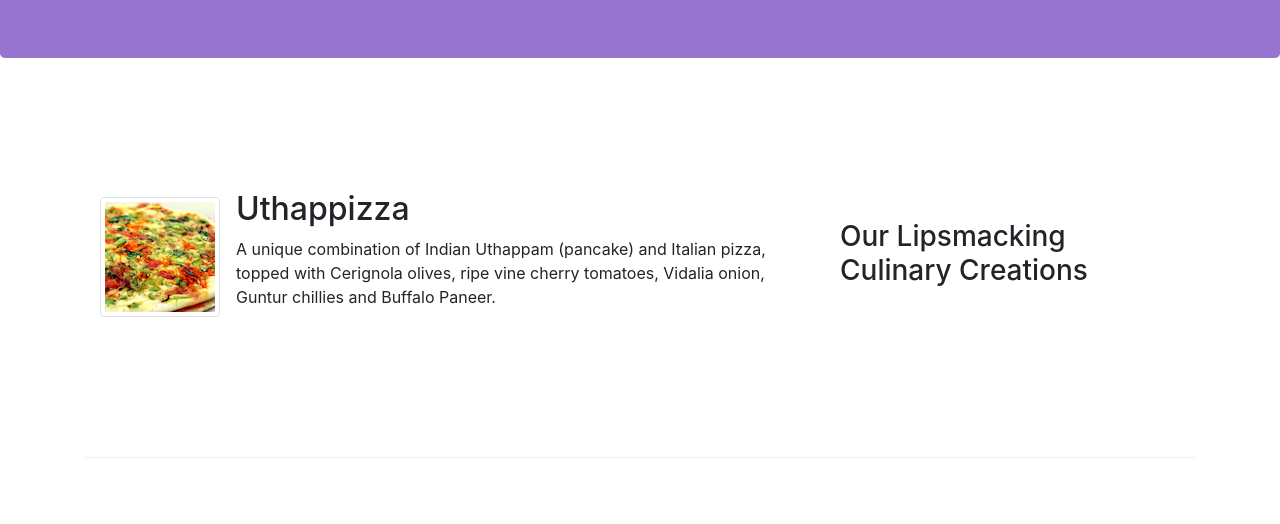
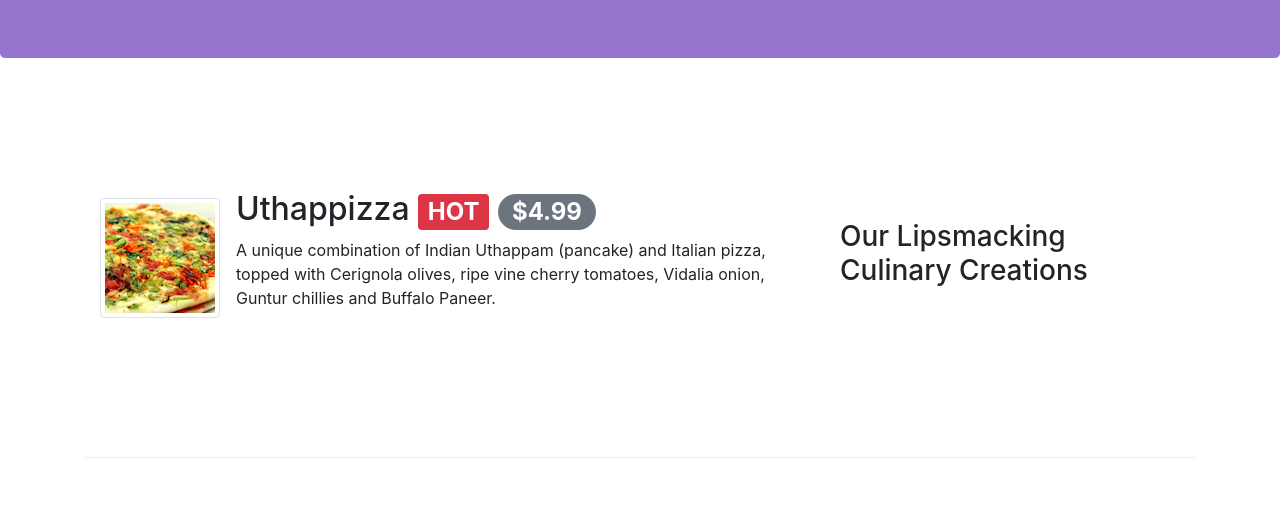
Before and after one commit to nobuhiroK/conFusion, a website: page index.html in a window 1280 px wide. Shown: the part 276-800 px from the top of the page. Drawn offline with nearby package versions, Linux system fonts and the light colour scheme.

Commit message:
Alerting Users

```diff
--- a/index.html
+++ b/index.html
@@ -58,7 +58,11 @@
                     <img class="d-flex mr-3 img-thumbnail align-self-center"
                             src="img/uthappizza.png" alt="Uthappizza">
                     <div class="media-body">
-                        <h2 class="mt-0">Uthappizza</h2>
+                        <h2 class="mt-0">Uthappizza
+                            <span class="badge badge-danger">HOT</span>
+                            <span class="badge badge-pill badge-secondary">$4.99</span>
+                        </h2>
+                        <!-- <span class="badge badge-danger">HOT</span> -->
                         <p class="d-none d-sm-block">A unique combination of Indian Uthappam (pancake) and
                             Italian pizza, topped with Cerignola olives, ripe vine
                             cherry tomatoes, Vidalia onion, Guntur chillies and
```
